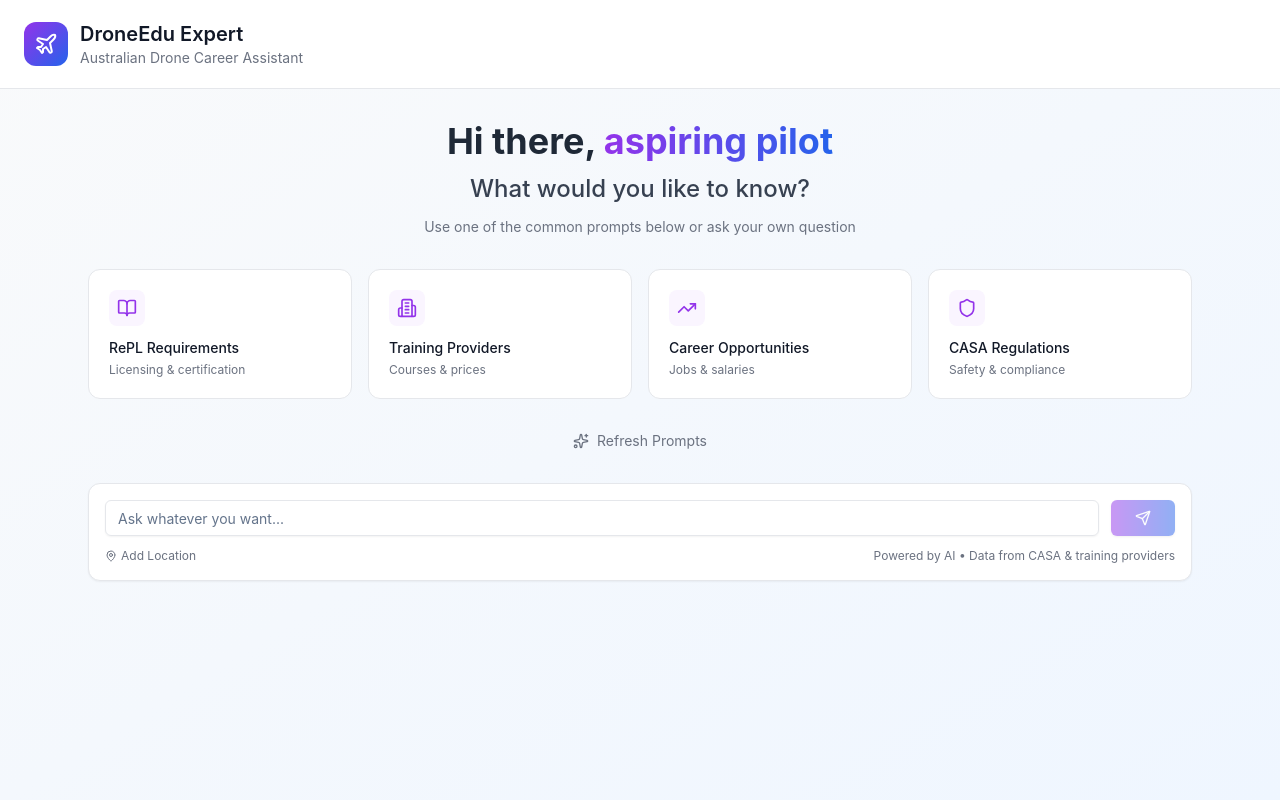
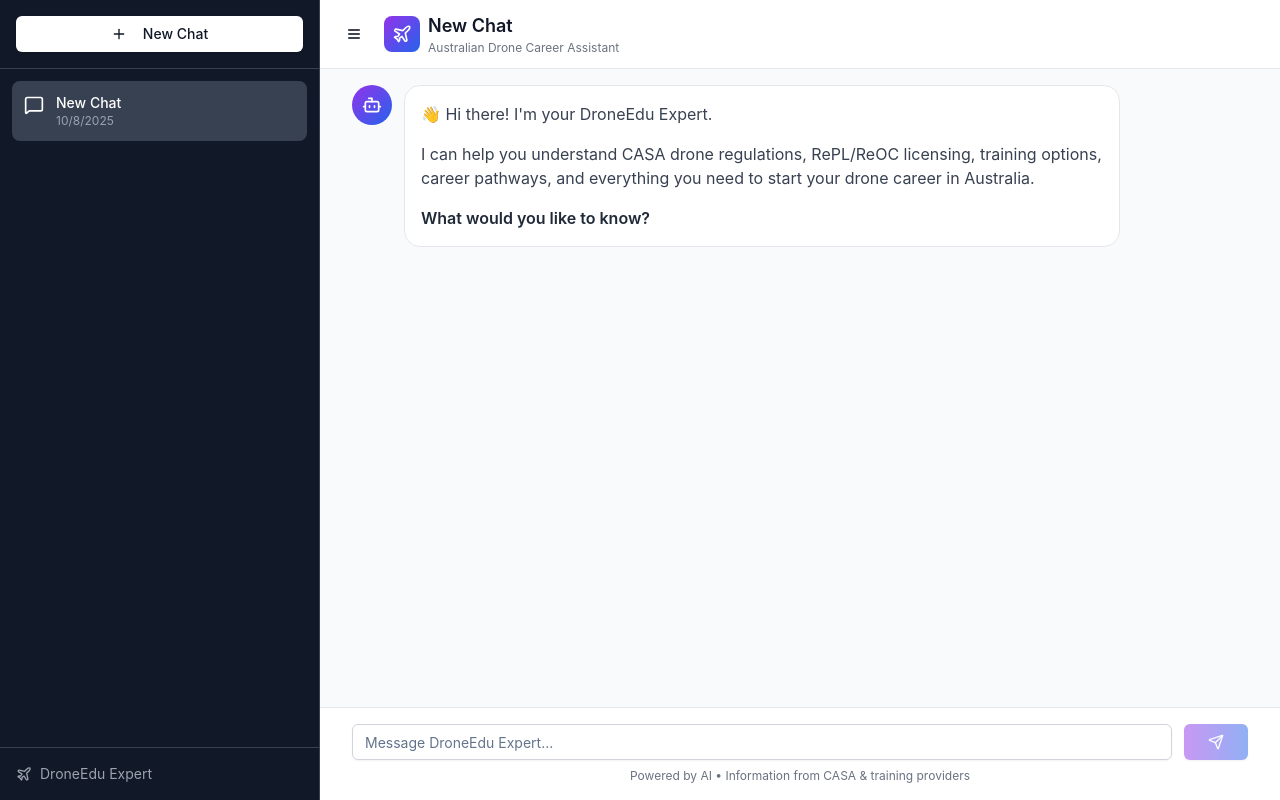
Before and after one commit to sam13232324212-lab/droneai, a Next.js app: page / in a window 1280 px wide. Built offline with nearby package versions, Linux system fonts and the light colour scheme.

Commit message:
auto-commit for 386b63f8-37a8-4588-8d3e-eea565c896f7

```diff
--- a/app/page.js
+++ b/app/page.js
@@ -2,7 +2,7 @@
 
 import { useState, useRef, useEffect } from 'react';
 import { motion, AnimatePresence } from 'framer-motion';
-import { Send, Bot, User, Plane, CheckCircle2, Sparkles, BookOpen, TrendingUp, Building2, Shield, DollarSign, MapPin } from 'lucide-react';
+import { Send, Bot, User, Plane, CheckCircle2, Menu, Plus, MessageSquare, Trash2, Edit2, X, Settings, HelpCircle } from 'lucide-react';
 import { Button } from '@/components/ui/button';
 import { Input } from '@/components/ui/input';
 import { Card } from '@/components/ui/card';
@@ -10,20 +10,22 @@ import { ScrollArea } from '@/components/ui/scroll-area';
 import { Dialog, DialogContent, DialogDescription, DialogHeader, DialogTitle } from '@/components/ui/dialog';
 
 export default function DroneEduExpert() {
-  const [messages, setMessages] = useState([
-    {
-      role: 'assistant',
-      content: '👋 Hi there! I\'m your DroneEdu Expert.\n\nI can help you understand CASA drone regulations, RePL/ReOC licensing, training options, career pathways, and everything you need to start your drone career in Australia.\n\n**I provide:**\n- Current information from CASA official sources\n- Training provider comparisons\n- Career guidance and salary insights\n- Location-specific recommendations\n\n**What would you like to know?**'
-    }
-  ]);
+  // Chat History State
+  const [conversations, setConversations] = useState([]);
+  const [currentConversationId, setCurrentConversationId] = useState(null);
+  const [sidebarOpen, setSidebarOpen] = useState(true);
+
+  // Current Chat State
+  const [messages, setMessages] = useState([]);
   const [input, setInput] = useState('');
   const [isLoading, setIsLoading] = useState(false);
   const [sessionId, setSessionId] = useState(null);
+
+  // Lead Form State
   const [showLeadForm, setShowLeadForm] = useState(false);
   const [leadSubmitted, setLeadSubmitted] = useState(false);
   const [messageCount, setMessageCount] = useState(0);
   const [lastShownAt, setLastShownAt] = useState(0);
-  const [userLocation, setUserLocation] = useState('');
 
   const [leadForm, setLeadForm] = useState({
     firstName: '',
@@ -35,16 +37,40 @@ export default function DroneEduExpert() {
 
   const scrollRef = useRef(null);
 
+  // Load conversations from localStorage on mount
+  useEffect(() => {
+    const saved = localStorage.getItem('droneEduConversations');
+    if (saved) {
+      const parsed = JSON.parse(saved);
+      setConversations(parsed);
+
+      // Load the most recent conversation
+      if (parsed.length > 0) {
+        const mostRecent = parsed[0];
+        setCurrentConversationId(mostRecent.id);
+        setMessages(mostRecent.messages);
+        setSessionId(mostRecent.sessionId);
+      }
+    }
+  }, []);
+
+  // Save conversations to localStorage whenever they change
+  useEffect(() => {
+    if (conversations.length > 0) {
+      localStorage.setItem('droneEduConversations', JSON.stringify(conversations));
+    }
+  }, [conversations]);
+
+  // Auto-scroll to bottom
   useEffect(() => {
     if (scrollRef.current) {
       scrollRef.current.scrollIntoView({ behavior: 'smooth' });
     }
   }, [messages]);
 
-  // Show lead form after every 3 helpful responses (until submitted)
+  // Show lead form after every 3 helpful responses
   useEffect(() => {
     if (!leadSubmitted && !showLeadForm) {
-      // Show after first 3 messages, then every 3 messages after that
       const messagesSinceLastShown = messageCount - lastShownAt;
 
       if (messagesSinceLastShown >= 3) {
@@ -57,6 +83,76 @@ export default function DroneEduExpert() {
     }
   }, [messageCount, leadSubmitted, showLeadForm, lastShownAt]);
 
+  // Create new conversation
+  const createNewConversation = () => {
+    const newConversation = {
+      id: Date.now().toString(),
+      title: 'New Chat',
+      messages: [{
+        role: 'assistant',
+        content: '👋 Hi there! I\'m your DroneEdu Expert.\n\nI can help you understand CASA drone regulations, RePL/ReOC licensing, training options, career pathways, and everything you need to start your drone career in Australia.\n\n**What would you like to know?**'
+      }],
+      sessionId: `session_${Date.now()}`,
+      createdAt: new Date().toISOString(),
+      updatedAt: new Date().toISOString()
+    };
+
+    setConversations([newConversation, ...conversations]);
+    setCurrentConversationId(newConversation.id);
+    setMessages(newConversation.messages);
+    setSessionId(newConversation.sessionId);
+    setMessageCount(0);
+    setInput('');
+  };
+
+  // Switch conversation
+  const switchConversation = (conversationId) => {
+    const conversation = conversations.find(c => c.id === conversationId);
+    if (conversation) {
+      setCurrentConversationId(conversationId);
+      setMessages(conversation.messages);
+      setSessionId(conversation.sessionId);
+
+      // Count user messages for lead form logic
+      const userMessageCount = conversation.messages.filter(m => m.role === 'assistant' && m.content !== conversation.messages[0].content).length;
+      setMessageCount(userMessageCount);
+    }
+  };
+
+  // Delete conversation
+  const deleteConversation = (conversationId, e) => {
+    e.stopPropagation();
+
+    const filtered = conversations.filter(c => c.id !== conversationId);
+    setConversations(filtered);
+
+    // If we deleted the current conversation, create a new one
+    if (conversationId === currentConversationId) {
+      if (filtered.length > 0) {
+        switchConversation(filtered[0].id);
+      } else {
+        createNewConversation();
+      }
+    }
+  };
+
+  // Update conversation title based on first message
+  const updateConversationTitle = (conversationId, firstUserMessage) => {
+    setConversations(convs =>
+      convs.map(conv => {
+        if (conv.id === conversationId && conv.title === 'New Chat') {
+          // Use first 40 characters of user message as title
+          const title = firstUserMessage.length > 40
+            ? firstUserMessage.substring(0, 40) + '...'
+            : firstUserMessage;
+          return { ...conv, title, updatedAt: new Date().toISOString() };
+        }
+        return conv;
+      })
+    );
+  };
+
+  // Send message
   const handleSendMessage = async () => {
     if (!input.trim() || isLoading) return;
 
@@ -68,8 +164,12 @@ export default function DroneEduExpert() {
     setMessages(newMessages);
     setIsLoading(true);
 
+    // Update conversation title if it's the first message
+    if (messages.length === 1) {
+      updateConversationTitle(currentConversationId, userMessage);
+    }
+
     try {
-      // Get conversation history (last 5 messages for context)
       const conversationHistory = newMessages.slice(-6, -1).map(msg => ({
         role: msg.role,
         content: msg.content
@@ -83,18 +183,33 @@ export default function DroneEduExpert() {
         body: JSON.stringify({
           message: userMessage,
           sessionId: sessionId,
-          conversationHistory: conversationHistory,
-          userLocation: userLocation || 'Australia'
+          conversationHistory: conversationHistory
         }),
       });
 
       const data = await response.json();
 
-      // Always add the response, even if there's an error
-      setMessages([...newMessages, {
+      const assistantMessage = {
         role: 'assistant',
-        content: data.response || '😕 I apologize for the technical issue. Please try rephrasing your question or ask about:\n\n• RePL licensing requirements\n• ReOC certification process\n• Training provider comparisons\n• Career opportunities and salaries\n• CASA safety regulations\n\n**Official CASA Website:** https://www.casa.gov.au/drones'
-      }]);
+        content: data.response || '😕 I apologize for the technical issue. Please try rephrasing your question.'
+      };
+
+      const updatedMessages = [...newMessages, assistantMessage];
+      setMessages(updatedMessages);
+
+      // Update conversation in history
+      setConversations(convs =>
+        convs.map(conv => {
+          if (conv.id === currentConversationId) {
+            return {
+              ...conv,
+              messages: updatedMessages,
+              updatedAt: new Date().toISOString()
+            };
+          }
+          return conv;
+        })
+      );
 
       if (data.sessionId) {
         setSessionId(data.sessionId);
@@ -102,15 +217,17 @@ export default function DroneEduExpert() {
       setMessageCount(prev => prev + 1);
     } catch (error) {
       console.error('Error:', error);
-      setMessages([...newMessages, {
+      const errorMessage = {
         role: 'assistant',
-        content: '**Connection Error**\n\nI\'m having trouble connecting right now. Here are some quick answers:\n\n**RePL (Remote Pilot License):**\n- Required for commercial drone operations\n- Cost: $2,000 - $4,000\n- Duration: 2-4 weeks\n- Available nationwide\n\n**Training Providers:**\n- DroneCareerPro: $2,995\n- Global Drone Solutions: $2,750\n\n**Official Information:** https://www.casa.gov.au/drones\n\nPlease try your question again, or I can connect you with an expert.'
-      }]);
+        content: '**Connection Error**\n\nI\'m having trouble connecting right now. Please try again.'
+      };
+      setMessages([...newMessages, errorMessage]);
     } finally {
       setIsLoading(false);
     }
   };
 
+  // Handle lead form submission
   const handleLeadSubmit = async (e) => {
     e.preventDefault();
 
@@ -126,13 +243,24 @@ export default function DroneEduExpert() {
       setLeadSubmitted(true);
       setShowLeadForm(false);
 
-      // Add confirmation message to chat
-      setMessages(prev => [...prev, {
+      const confirmationMessage = {
         role: 'assistant',
-        content: `**Thank you, ${leadForm.firstName}!** 🎉\n\nA DroneCareerPro expert will contact you soon at:\n**${leadForm.email}**\n\nFeel free to continue asking questions while you wait. I\'m here to help!`
-      }]);
+        content: `**Thank you, ${leadForm.firstName}!** 🎉\n\nA DroneCareerPro expert will contact you soon at:\n**${leadForm.email}**\n\nFeel free to continue asking questions while you wait!`
+      };
 
-      // Reset form
+      const updatedMessages = [...messages, confirmationMessage];
+      setMessages(updatedMessages);
+
+      // Update conversation
+      setConversations(convs =>
+        convs.map(conv => {
+          if (conv.id === currentConversationId) {
+            return { ...conv, messages: updatedMessages };
+          }
+          return conv;
+        })
+      );
+
       setLeadForm({
         firstName: '',
         lastName: '',
@@ -143,122 +271,117 @@ export default function DroneEduExpert() {
     } catch (error) {
       console.error('Error submitting lead:', error);
       setShowLeadForm(false);
-      setMessages(prev => [...prev, {
-        role: 'assistant',
-        content: '**Thank you for your interest!**\n\nWe\'ve received your information and will be in touch soon.'
-      }]);
     }
   };
 
-  const quickPrompts = [
-    {
-      icon: BookOpen,
-      title: 'RePL Requirements',
-      query: 'What are the requirements to get a RePL in Australia?',
-      subtitle: 'Licensing & certification'
-    },
-    {
-      icon: Building2,
-      title: 'Training Providers',
-      query: 'Compare drone training providers in Australia with pricing',
-      subtitle: 'Courses & prices'
-    },
-    {
-      icon: TrendingUp,
-      title: 'Career Opportunities',
-      query: 'What career opportunities are available for drone pilots in Australia?',
-      subtitle: 'Jobs & salaries'
-    },
-    {
-      icon: Shield,
-      title: 'CASA Regulations',
-      query: 'What are the main CASA safety rules for flying drones in Australia?',
-      subtitle: 'Safety & compliance'
-    },
-  ];
+  // Initialize with a conversation if none exists
+  useEffect(() => {
+    if (conversations.length === 0) {
+      createNewConversation();
+    }
+  }, []);
+
+  const currentConversation = conversations.find(c => c.id === currentConversationId);
 
   return (
-    <div className="min-h-screen bg-gradient-to-br from-gray-50 to-blue-50">
-      {/* Header */}
-      <header className="bg-white border-b border-gray-200">
-        <div className="container mx-auto px-6 py-5">
-          <div className="flex items-center justify-between">
+    <div className="flex h-screen bg-gray-50">
+      {/* Sidebar */}
+      <AnimatePresence>
+        {sidebarOpen && (
+          <motion.div
+            initial={{ x: -300 }}
+            animate={{ x: 0 }}
+            exit={{ x: -300 }}
+            transition={{ type: 'spring', damping: 20 }}
+            className="w-80 bg-gray-900 text-white flex flex-col border-r border-gray-700"
+          >
+            {/* Sidebar Header */}
+            <div className="p-4 border-b border-gray-700">
+              <Button
+                onClick={createNewConversation}
+                className="w-full bg-white text-gray-900 hover:bg-gray-100 flex items-center justify-center space-x-2"
+              >
+                <Plus className="w-5 h-5" />
+                <span>New Chat</span>
+              </Button>
+            </div>
+
+            {/* Chat History */}
+            <ScrollArea className="flex-1 p-3">
+              <div className="space-y-2">
+                {conversations.map((conv) => (
+                  <motion.div
+                    key={conv.id}
+                    whileHover={{ scale: 1.02 }}
+                    onClick={() => switchConversation(conv.id)}
+                    className={`group relative p-3 rounded-lg cursor-pointer transition-all ${
+                      conv.id === currentConversationId
+                        ? 'bg-gray-700'
+                        : 'hover:bg-gray-800'
+                    }`}
+                  >
+                    <div className="flex items-start space-x-3">
+                      <MessageSquare className="w-5 h-5 flex-shrink-0 mt-0.5" />
+                      <div className="flex-1 min-w-0">
+                        <p className="text-sm font-medium truncate">{conv.title}</p>
+                        <p className="text-xs text-gray-400">
+                          {new Date(conv.updatedAt).toLocaleDateString()}
+                        </p>
+                      </div>
+                      <button
+                        onClick={(e) => deleteConversation(conv.id, e)}
+                        className="opacity-0 group-hover:opacity-100 transition-opacity p-1 hover:bg-gray-600 rounded"
+                      >
+                        <Trash2 className="w-4 h-4 text-red-400" />
+                      </button>
+                    </div>
+                  </motion.div>
+                ))}
+              </div>
+            </ScrollArea>
+
+            {/* Sidebar Footer */}
+            <div className="p-4 border-t border-gray-700">
+              <div className="flex items-center space-x-2 text-sm text-gray-400">
+                <Plane className="w-4 h-4" />
+                <span>DroneEdu Expert</span>
+              </div>
+            </div>
+          </motion.div>
+        )}
+      </AnimatePresence>
+
+      {/* Main Content */}
+      <div className="flex-1 flex flex-col">
+        {/* Top Bar */}
+        <div className="bg-white border-b border-gray-200 px-4 py-3 flex items-center justify-between">
           <div className="flex items-center space-x-3">
-              <div className="bg-gradient-to-br from-purple-600 to-blue-600 p-2.5 rounded-xl">
-                <Plane className="w-6 h-6 text-white" />
+            <Button
+              variant="ghost"
+              size="icon"
+              onClick={() => setSidebarOpen(!sidebarOpen)}
+            >
+              <Menu className="w-5 h-5" />
+            </Button>
+            <div className="flex items-center space-x-2">
+              <div className="bg-gradient-to-br from-purple-600 to-blue-600 p-2 rounded-lg">
+                <Plane className="w-5 h-5 text-white" />
               </div>
               <div>
-                <h1 className="text-xl font-semibold text-gray-900">DroneEdu Expert</h1>
-                <p className="text-sm text-gray-500">Australian Drone Career Assistant</p>
+                <h1 className="text-lg font-semibold text-gray-900">
+                  {currentConversation?.title || 'DroneEdu Expert'}
+                </h1>
+                <p className="text-xs text-gray-500">Australian Drone Career Assistant</p>
               </div>
             </div>
           </div>
         </div>
-      </header>
-
-      {/* Main Content */}
-      <div className="container mx-auto px-6 py-8 max-w-6xl">
-        {messages.length === 1 && (
-          <motion.div
-            initial={{ opacity: 0, y: 20 }}
-            animate={{ opacity: 1, y: 0 }}
-            className="text-center mb-8"
-          >
-            <h2 className="text-4xl font-bold mb-3">
-              <span className="text-gray-800">Hi there,</span>{' '}
-              <span className="bg-gradient-to-r from-purple-600 to-blue-600 bg-clip-text text-transparent">
-                aspiring pilot
-              </span>
-            </h2>
-            <h3 className="text-2xl font-medium text-gray-700 mb-3">
-              What would you like to know?
-            </h3>
-            <p className="text-gray-500 text-sm mb-8">
-              Use one of the common prompts below or ask your own question
-            </p>
-
-            {/* Quick Prompt Cards */}
-            <div className="grid grid-cols-1 md:grid-cols-4 gap-4 mb-8">
-              {quickPrompts.map((prompt, index) => (
-                <motion.button
-                  key={index}
-                  initial={{ opacity: 0, y: 20 }}
-                  animate={{ opacity: 1, y: 0 }}
-                  transition={{ delay: index * 0.1 }}
-                  whileHover={{ y: -4, boxShadow: '0 10px 25px -5px rgba(0,0,0,0.1)' }}
-                  onClick={() => setInput(prompt.query)}
-                  className="bg-white rounded-xl p-5 border border-gray-200 hover:border-purple-300 transition-all text-left"
-                >
-                  <div className="flex flex-col items-start space-y-3">
-                    <div className="p-2 bg-purple-50 rounded-lg">
-                      <prompt.icon className="w-5 h-5 text-purple-600" />
-                    </div>
-                    <div>
-                      <h4 className="font-medium text-gray-900 text-sm mb-1">{prompt.title}</h4>
-                      <p className="text-xs text-gray-500">{prompt.subtitle}</p>
-                    </div>
-                  </div>
-                </motion.button>
-              ))}
-            </div>
-
-            <button
-              onClick={() => window.location.reload()}
-              className="text-sm text-gray-500 hover:text-purple-600 flex items-center justify-center mx-auto space-x-2"
-            >
-              <Sparkles className="w-4 h-4" />
-              <span>Refresh Prompts</span>
-            </button>
-          </motion.div>
-        )}
 
         {/* Chat Messages */}
-        {messages.length > 1 && (
-          <Card className="bg-white rounded-xl shadow-sm border border-gray-200 mb-6">
-            <ScrollArea className="h-[calc(100vh-350px)] p-6">
-              <div className="space-y-6 max-w-4xl mx-auto">
+        <ScrollArea className="flex-1 p-4">
+          <div className="max-w-4xl mx-auto space-y-6">
             <AnimatePresence>
-                  {messages.slice(1).map((message, index) => (
+              {messages.map((message, index) => (
                 <motion.div
                   key={index}
                   initial={{ opacity: 0, y: 10 }}
@@ -285,11 +408,10 @@ export default function DroneEduExpert() {
                       <div className={`inline-block text-left p-4 rounded-2xl ${
                         message.role === 'user'
                           ? 'bg-blue-600 text-white'
-                              : 'bg-gray-50 text-gray-800 border border-gray-100'
+                          : 'bg-white border border-gray-200 text-gray-800'
                       }`}>
                         <div className="prose prose-sm max-w-none">
                           {message.content.split('\n').map((line, i) => {
-                                // Bold text with **
                             if (line.includes('**')) {
                               const parts = line.split('**');
                               return (
@@ -300,7 +422,6 @@ export default function DroneEduExpert() {
                                 </p>
                               );
                             }
-                                // Bullet points
                             if (line.trim().startsWith('•') || line.trim().startsWith('-')) {
                               return (
                                 <li key={i} className={`ml-4 mb-1 ${message.role === 'user' ? 'text-white' : 'text-gray-700'}`}>
@@ -308,7 +429,6 @@ export default function DroneEduExpert() {
                                 </li>
                               );
                             }
-                                // Links
                             if (line.includes('http')) {
                               const urlRegex = /(https?:\/\/[^\s]+)/g;
                               const parts = line.split(urlRegex);
@@ -323,11 +443,9 @@ export default function DroneEduExpert() {
                                 </p>
                               );
                             }
-                                // Empty lines
                             if (line.trim() === '') {
                               return <div key={i} className="h-2" />;
                             }
-                                // Regular text
                             return (
                               <p key={i} className={`mb-2 last:mb-0 ${message.role === 'user' ? 'text-white' : 'text-gray-700'}`}>
                                 {line}
@@ -353,7 +471,7 @@ export default function DroneEduExpert() {
                   <div className="flex-shrink-0 w-10 h-10 rounded-full bg-gradient-to-br from-purple-600 to-blue-600 flex items-center justify-center">
                     <Bot className="w-5 h-5 text-white" />
                   </div>
-                      <div className="bg-gray-50 p-4 rounded-2xl border border-gray-100">
+                  <div className="bg-white border border-gray-200 p-4 rounded-2xl">
                     <div className="flex space-x-2">
                       <div className="w-2 h-2 bg-purple-600 rounded-full animate-bounce" />
                       <div className="w-2 h-2 bg-purple-600 rounded-full animate-bounce" style={{ animationDelay: '0.2s' }} />
@@ -367,24 +485,22 @@ export default function DroneEduExpert() {
             <div ref={scrollRef} />
           </div>
         </ScrollArea>
-          </Card>
-        )}
 
         {/* Input Area */}
-        <Card className="bg-white rounded-xl shadow-sm border border-gray-200 p-4">
+        <div className="border-t border-gray-200 bg-white p-4">
+          <div className="max-w-4xl mx-auto">
             <form
               onSubmit={(e) => {
                 e.preventDefault();
                 handleSendMessage();
               }}
-            className="space-y-3"
+              className="flex space-x-3"
             >
-            <div className="flex space-x-3">
               <Input
                 value={input}
                 onChange={(e) => setInput(e.target.value)}
-                placeholder="Ask whatever you want..."
-                className="flex-1 text-base border-gray-200 focus:border-purple-400 focus:ring-purple-400"
+                placeholder="Message DroneEdu Expert..."
+                className="flex-1 text-base border-gray-300 focus:border-purple-400 focus:ring-purple-400"
                 disabled={isLoading}
               />
               <Button
@@ -394,18 +510,12 @@ export default function DroneEduExpert() {
               >
                 <Send className="w-5 h-5" />
               </Button>
+            </form>
+            <p className="text-xs text-gray-500 mt-2 text-center">
+              Powered by AI • Information from CASA & training providers
+            </p>
           </div>
-            <div className="flex items-center justify-between text-xs text-gray-500">
-              <div className="flex items-center space-x-4">
-                <button type="button" className="hover:text-purple-600 flex items-center space-x-1">
-                  <MapPin className="w-3 h-3" />
-                  <span>Add Location</span>
-                </button>
         </div>
-              <span>Powered by AI • Data from CASA & training providers</span>
-            </div>
-          </form>
-        </Card>
       </div>
 
       {/* Lead Capture Dialog */}
```
Also changed, not shown: .emergent/emergent.yml, 1 other file (tests, documents, lock files or other folders). Lines whose indentation alone changed are shown as unchanged.
